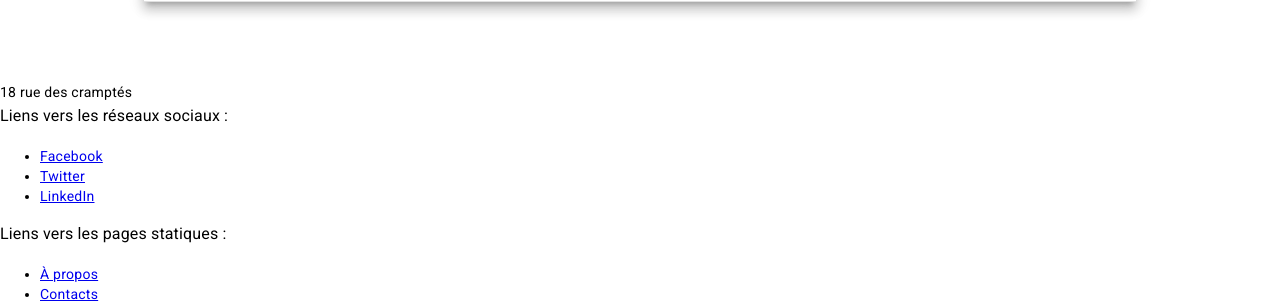
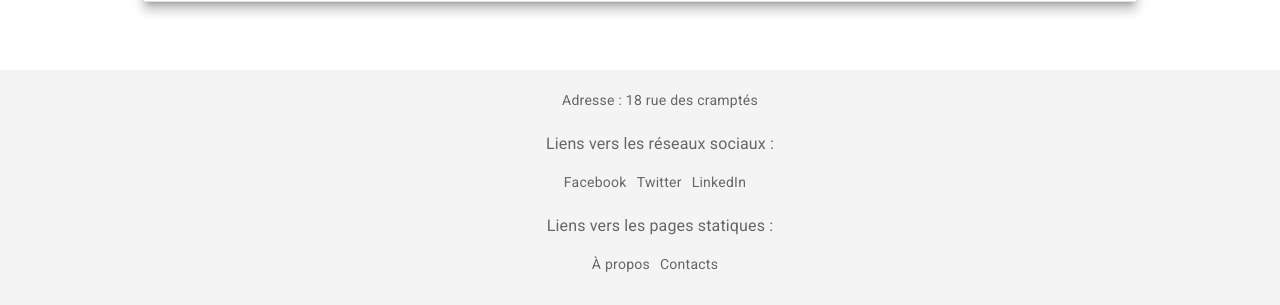
Before and after one commit to AymericJak/UnivProject-games-website-angular-application, an Angular app: page /home in a window 1280 px wide. Shown: the part 492-797 px from the top of the page. Built offline with nearby package versions, Linux system fonts and the light colour scheme; no server answers.

Commit message:
changement footer

```diff
--- a/src/app/components/footer/footer.component.css
+++ b/src/app/components/footer/footer.component.css
@@ -0,0 +1,42 @@
+footer {
+  position: fixed;
+  bottom: 0;
+  width: 100%;
+  background-color: #f4f4f4;
+  padding: 20px;
+  color: #666;
+  text-align: center;
+}
+
+.company-address {
+  margin-bottom: 10px;
+}
+
+.social-links,
+.static-pages {
+  margin-top: 20px;
+}
+
+h3 {
+  font-size: 16px;
+  margin-bottom: 10px;
+}
+
+ul {
+  list-style: none;
+  padding: 0;
+}
+
+li {
+  display: inline-block;
+  margin-right: 10px;
+}
+
+a {
+  color: #666;
+  text-decoration: none;
+}
+
+a:hover {
+  text-decoration: underline;
+}
--- a/src/app/components/footer/footer.component.html
+++ b/src/app/components/footer/footer.component.html
@@ -1,5 +1,5 @@
 <footer>
-  <div class="company-address">{{ address }}</div>
+  <div class="company-address">Adresse : {{ address }}</div>
 
   <div class="social-links">
     <h3>Liens vers les réseaux sociaux :</h3>
```
Also changed, not shown: src/app/app.component.html (+0 -12 lines).
